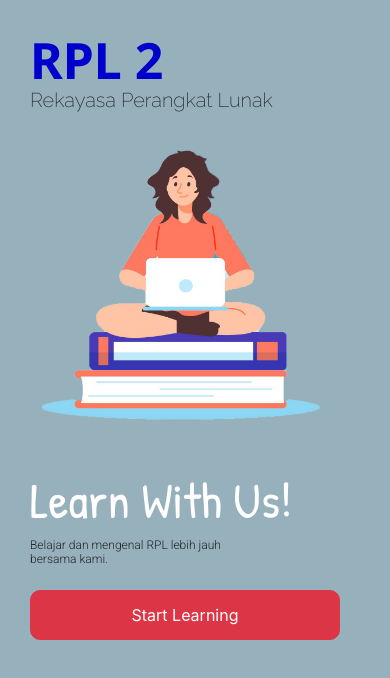
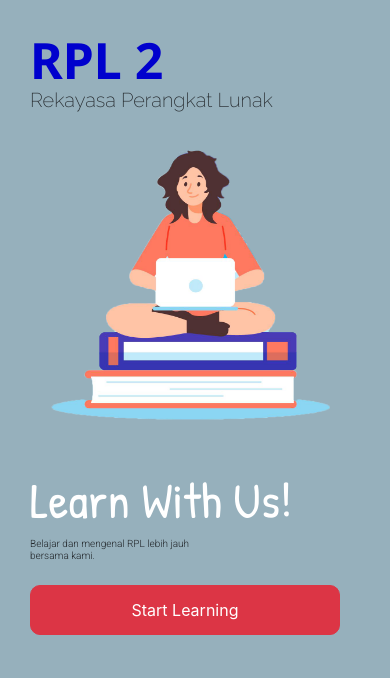
Before and after one commit to Darwanvn/kelas.io, a plain HTML site: page index.html in a window 390 px wide. Drawn offline with nearby package versions, Linux system fonts and the light colour scheme.

Commit message:
Add files via upload

```diff
--- a/belajar.css
+++ b/belajar.css
@@ -6,7 +6,7 @@ body {
 .img-belajar {
 	width: 280px;
 	height: 300px;
-	margin-left: 40px;
+	margin-left: 50px;
 	margin-top: 10px;
 }
 
@@ -35,7 +35,7 @@ body {
 .font-isi {
 	font-family: 'Roboto', sans-serif;
 	margin-left: 30px;
-	font-size: 12px;
+	font-size: 10px;
 }
 
 .btn {
```
